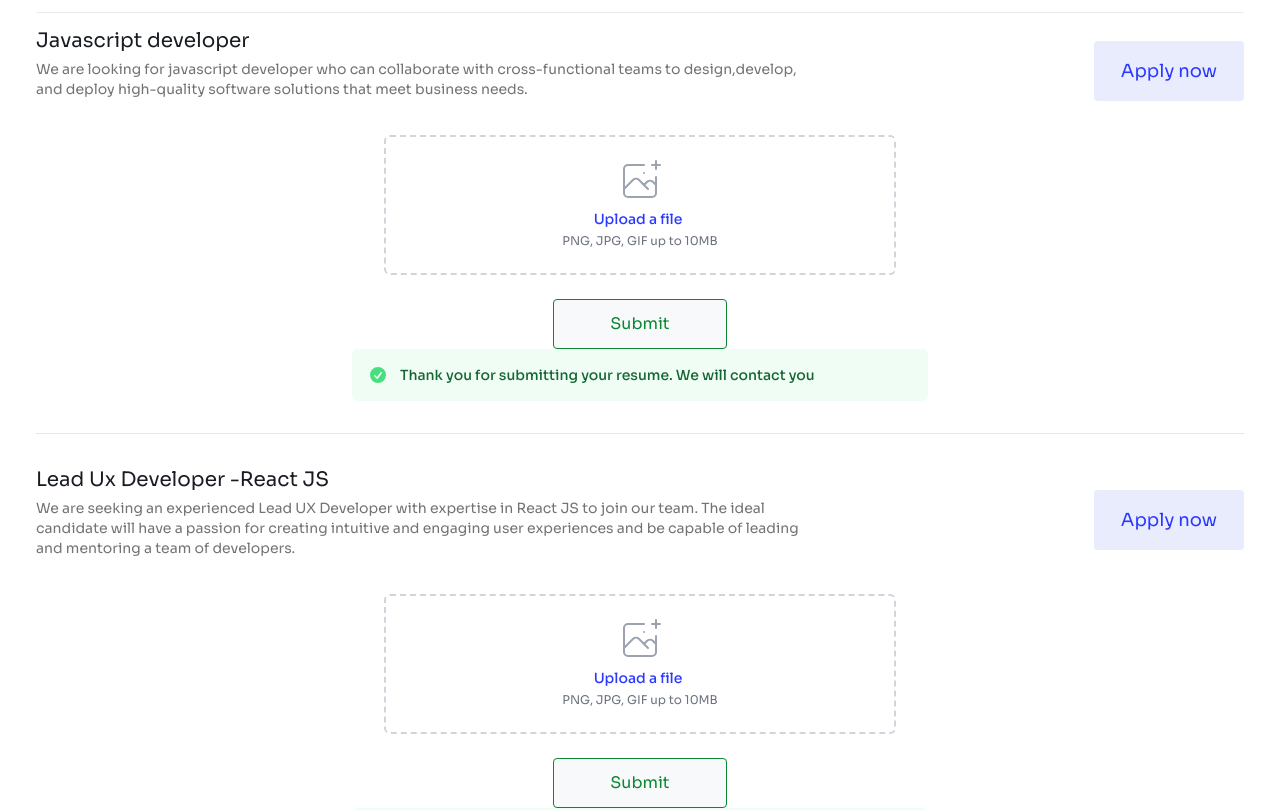
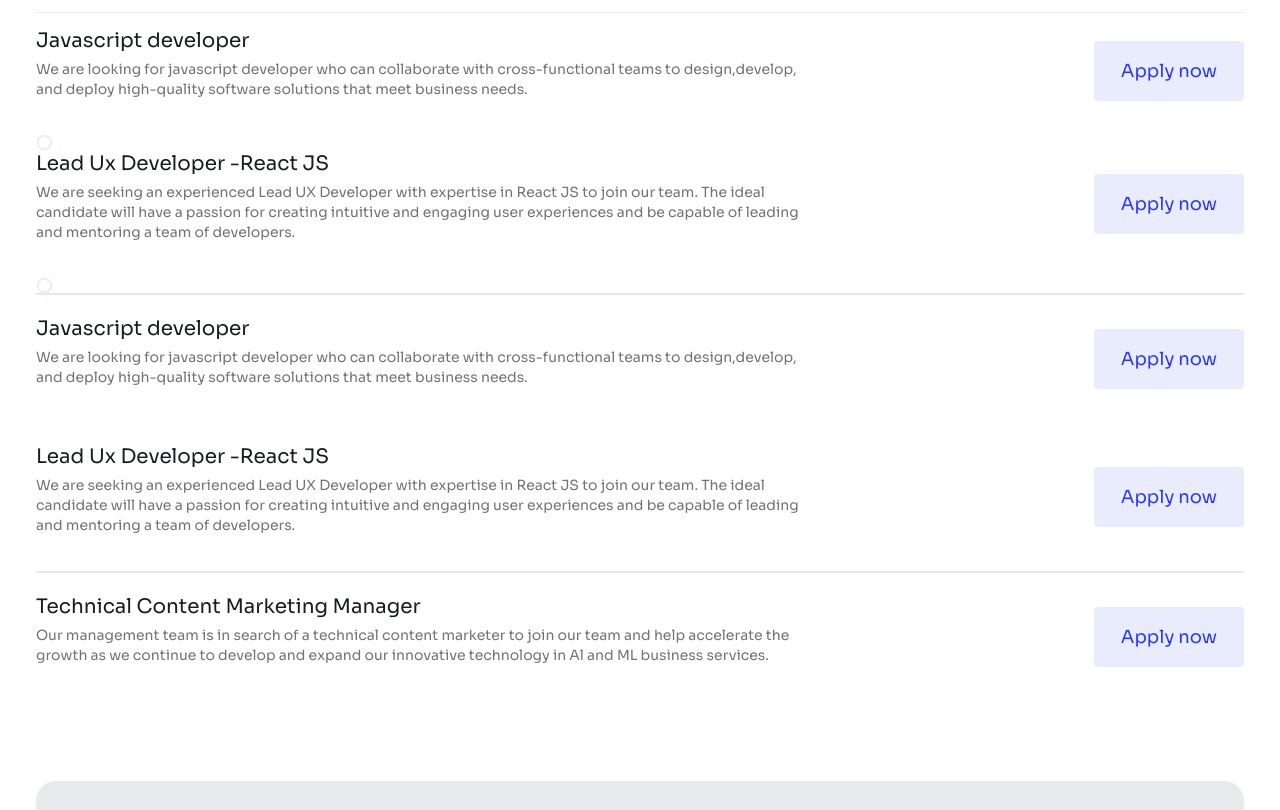
Before and after one commit to juned-dev/ai-tech, a React (Vite) app: page /careers in a window 1280 px wide. Shown: the part 2700-3510 px from the top of the page. Built offline with nearby package versions, Linux system fonts and the light colour scheme.

Commit message:
remove import

```diff
--- a/src/components/OpenPositions.jsx
+++ b/src/components/OpenPositions.jsx
@@ -1,6 +1,6 @@
 import React, { useState } from "react";
 import { JS, Marketing } from "../../constants/AppData";
-import UploadFile from "./uploadFile";
+import SpinnerLoader from "./SpinnerLoader";
 
 export default function OpenPositions() {
   const [showInput, setShowInput] = useState({});
@@ -39,7 +39,7 @@ export default function OpenPositions() {
                       </button>
                     </div>
                   </div>
-                  {showInput && <UploadFile />}
+                  {showInput && <SpinnerLoader />}
                 </div>
               ))}
             </div>
```
